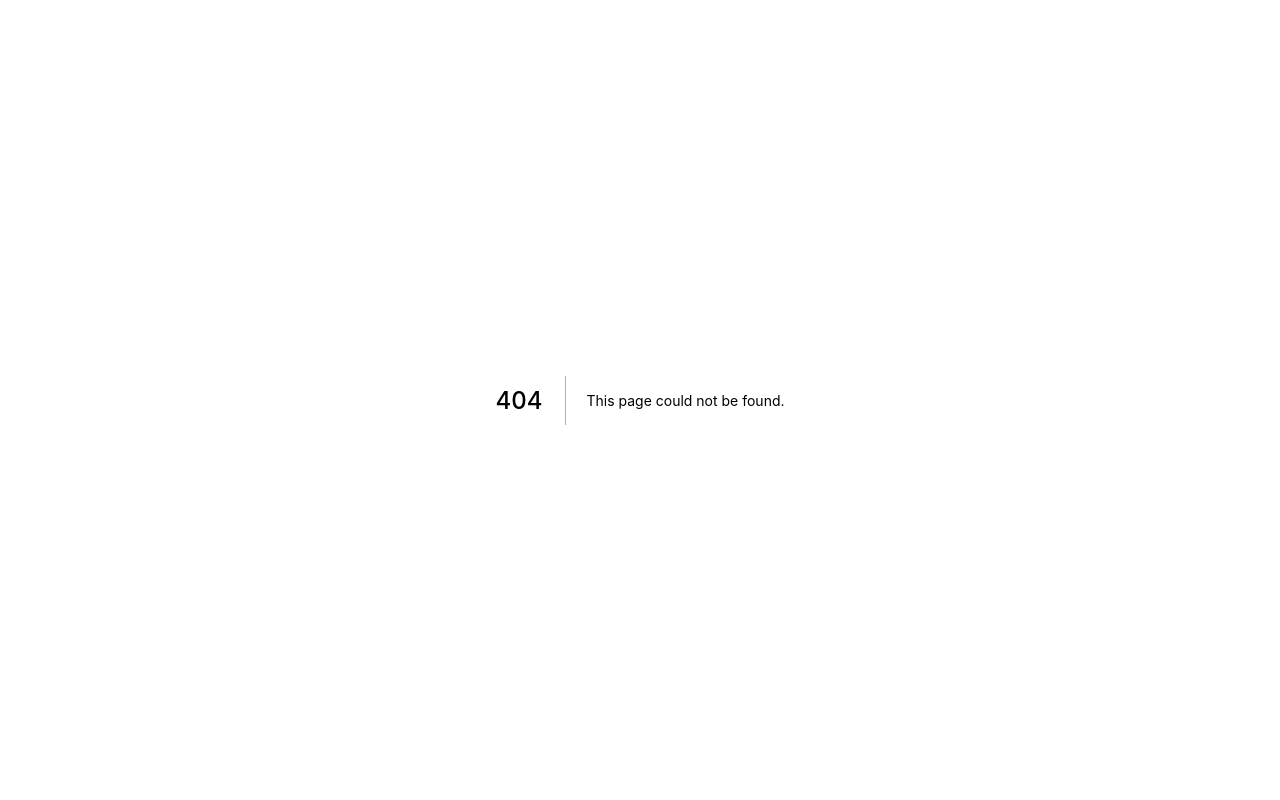
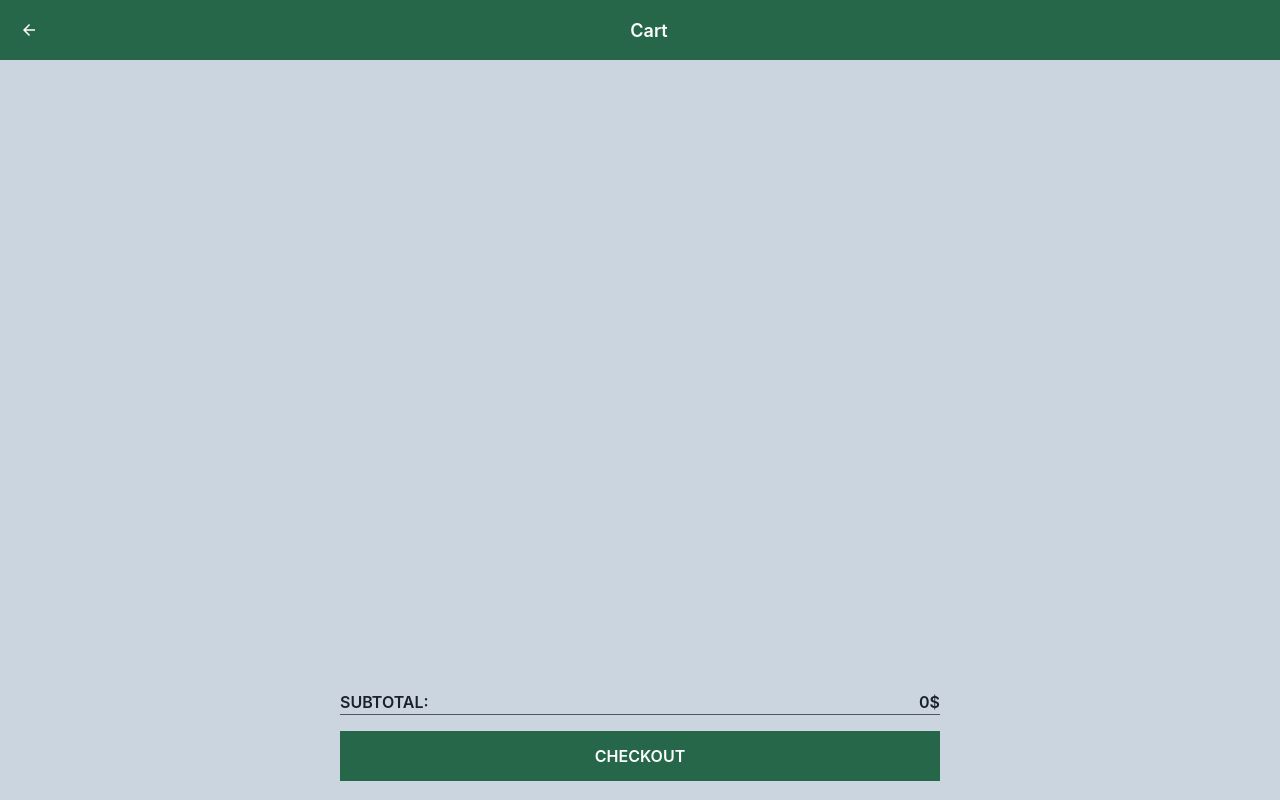
Before and after one commit to j04kh/coffeeshop, a Next.js app: page /cart in a window 1280 px wide. Before the commit this address had no page. Built offline with nearby package versions, Linux system fonts and the light colour scheme.

Commit message:
Add: Cart

```diff
--- a/package.json
+++ b/package.json
@@ -8,6 +8,7 @@
     "lint": "next lint"
   },
   "dependencies": {
+    "@chakra-ui/icons": "^1.1.1",
     "@chakra-ui/react": "^1.7.3",
     "@emotion/react": "^11.7.1",
     "@emotion/styled": "^11.6.0",
--- /dev/null
+++ b/src/components/Cart/CartItem.tsx
@@ -0,0 +1,47 @@
+import { Flex, Spacer, VStack, Text, chakra } from "@chakra-ui/react";
+import NextImage from "next/image";
+import { CloseIcon } from "@chakra-ui/icons";
+import { useDispatch } from "react-redux";
+import { removeFromCart } from "../../redux/cartSlice";
+
+interface Props {
+  id: string;
+  name: string;
+  picture: string;
+  price: number;
+  quantity: number;
+}
+
+//Custom img component to use next image optimization
+const ProductImage = chakra(NextImage, {
+  baseStyle: { maxH: 120, maxW: 120 },
+  shouldForwardProp: (prop) => ["width", "height", "src", "alt"].includes(prop),
+});
+
+const CartItem: React.FC<Props> = ({ id, name, picture, price, quantity }) => {
+  const dispatch = useDispatch();
+  return (
+    <Flex h="100px" w="full" px={5} bg="gray.200" alignItems="center">
+      <ProductImage
+        src={picture}
+        alt="Product"
+        width={60}
+        height={60}
+        w="auto"
+        h="auto"
+        borderRadius={999}
+      />
+      <VStack ml={4} alignItems="start">
+        <Text fontWeight="bold">{name}</Text>
+        <Text fontWeight="semibold">{`${quantity} x ${price}$`}</Text>
+      </VStack>
+      <Spacer />
+      <CloseIcon
+        _hover={{ color: "red" }}
+        onClick={() => dispatch(removeFromCart(id))}
+      />
+    </Flex>
+  );
+};
+
+export default CartItem;
--- /dev/null
+++ b/src/components/Cart/CheckoutMenu.tsx
@@ -0,0 +1,43 @@
+import { Box, Flex, Spacer, Text, Divider, Center } from "@chakra-ui/react";
+import { useDispatch } from "react-redux";
+import { checkout } from "../../redux/cartSlice";
+
+interface Props {
+  show?: boolean;
+  subtotal: number;
+}
+
+const CheckoutMenu: React.FC<Props> = ({ show, subtotal = 0 }) => {
+  const dispatch = useDispatch();
+  return (
+    <Center
+      w="100%"
+      h="130px"
+      bg="gray.300"
+      fontWeight="semibold"
+      bottom="0"
+      pos="fixed"
+    >
+      <Box h="100%" w="100%" maxW="640px" px={5} pt={5}>
+        <Flex>
+          <Text>SUBTOTAL:</Text>
+          <Spacer />
+          <Text>{`${subtotal}$`}</Text>
+        </Flex>
+        <Divider borderColor="black" />
+        <Center
+          onClick={() => dispatch(checkout(undefined))}
+          bg="green.700"
+          color="white"
+          w="100%"
+          mt={4}
+          h="50px"
+        >
+          CHECKOUT
+        </Center>
+      </Box>
+    </Center>
+  );
+};
+
+export default CheckoutMenu;
--- /dev/null
+++ b/src/components/Cart/Navbar.tsx
@@ -0,0 +1,28 @@
+import { Flex, Spacer, Text } from "@chakra-ui/react";
+import { ArrowBackIcon } from "@chakra-ui/icons";
+import { useRouter } from "next/router";
+
+const Navbar: React.FC = () => {
+  const router = useRouter();
+  return (
+    <Flex
+      h="60px"
+      color="white"
+      fontWeight="semibold"
+      fontSize="lg"
+      w="100%"
+      px={5}
+      alignItems="center"
+      bg="green.700"
+      pos="fixed"
+      zIndex="20"
+    >
+      <ArrowBackIcon onClick={() => router.back()} />
+      <Spacer />
+      <Text>Cart</Text>
+      <Spacer />
+    </Flex>
+  );
+};
+
+export default Navbar;
--- a/src/components/Navbar.tsx
+++ b/src/components/Navbar.tsx
@@ -1,5 +1,6 @@
 import { Text, Box, Input, Flex, Spacer, Center } from "@chakra-ui/react";
 import { CartIcon } from "./Icons";
+import Link from "next/link";
 
 interface Props {
   itemsQty: number;
@@ -36,6 +37,8 @@ const Navbar: React.FC<Props> = ({ itemsQty }) => {
             placeholder="Search items by name"
           />
           <Spacer />
+          <Link href="/cart">
+            <a>
               <Center bg="blue.800" borderRadius="5" mt={1} h={8} w={16}>
                 <Flex align="center" justify="center">
                   <Text fontWeight="medium">{itemsQty}</Text>
@@ -43,6 +46,8 @@ const Navbar: React.FC<Props> = ({ itemsQty }) => {
                   <CartIcon />
                 </Flex>
               </Center>
+            </a>
+          </Link>
         </Flex>
       </Box>
     </Center>
--- /dev/null
+++ b/src/pages/cart.tsx
@@ -0,0 +1,63 @@
+import { Center, VStack } from "@chakra-ui/react";
+import CheckoutMenu from "../components/Cart/CheckoutMenu";
+import CartItem from "components/Cart/CartItem";
+import Navbar from "components/Cart/Navbar";
+import Loading from "components/Loading";
+import { useSelector } from "react-redux";
+import { selectItemsAdded, selectItemsQtyById } from "redux/cartSlice";
+import { useState, useEffect } from "react";
+import { Product } from "types/Product";
+import api from "./api";
+
+const DEFAULT_PICTURE = "../assets/default.jpg";
+
+const Cart: React.FC = () => {
+  const itemsAdded = useSelector(selectItemsAdded);
+  const qtyById = useSelector(selectItemsQtyById);
+
+  const [products, setProducts] = useState<Product[]>([]);
+  const [status, setStatus] = useState<"init" | "resolved">("init");
+
+  useEffect(() => {
+    api.products.list().then((products) => {
+      setProducts(products);
+      setStatus("resolved");
+    });
+  }, []);
+
+  const getSubtotal = () => {
+    return itemsAdded.reduce(
+      (total: number, id: number) => total + products[id].price * qtyById[id],
+      0
+    );
+  };
+
+  if (status === "init") return <Loading />;
+
+  return (
+    <Center>
+      <VStack width="100%" bg="gray.300" height="100%" minH="100vh">
+        <Navbar />
+        <VStack width="100%" maxW="640px" pt="65px" pb="140px">
+          {products.map((prod) => {
+            return (
+              itemsAdded.includes(prod.id) && (
+                <CartItem
+                  key={prod.id}
+                  id={prod.id}
+                  name={prod.name}
+                  picture={prod.picture || DEFAULT_PICTURE}
+                  price={prod.price}
+                  quantity={qtyById[prod.id]}
+                />
+              )
+            );
+          })}
+        </VStack>
+        <CheckoutMenu subtotal={getSubtotal()} />
+      </VStack>
+    </Center>
+  );
+};
+
+export default Cart;
--- a/src/pages/index.tsx
+++ b/src/pages/index.tsx
@@ -40,7 +40,7 @@ const Home: React.FC = () => {
                 key={product.id}
                 id={product.id}
                 name={product.name}
-                price={product.price}
+                price={product.price.toString()}
                 picture={product.picture}
               />
             );
--- a/src/types/Product.ts
+++ b/src/types/Product.ts
@@ -1,6 +1,6 @@
 export type Product = {
   id: string;
   name: string;
-  price: string;
+  price: number;
   picture?: string;
 };
```
Also changed, not shown: src/assets/default.jpg (added), 1 other file (tests, documents, lock files or other folders). Lines whose indentation alone changed are shown as unchanged.
